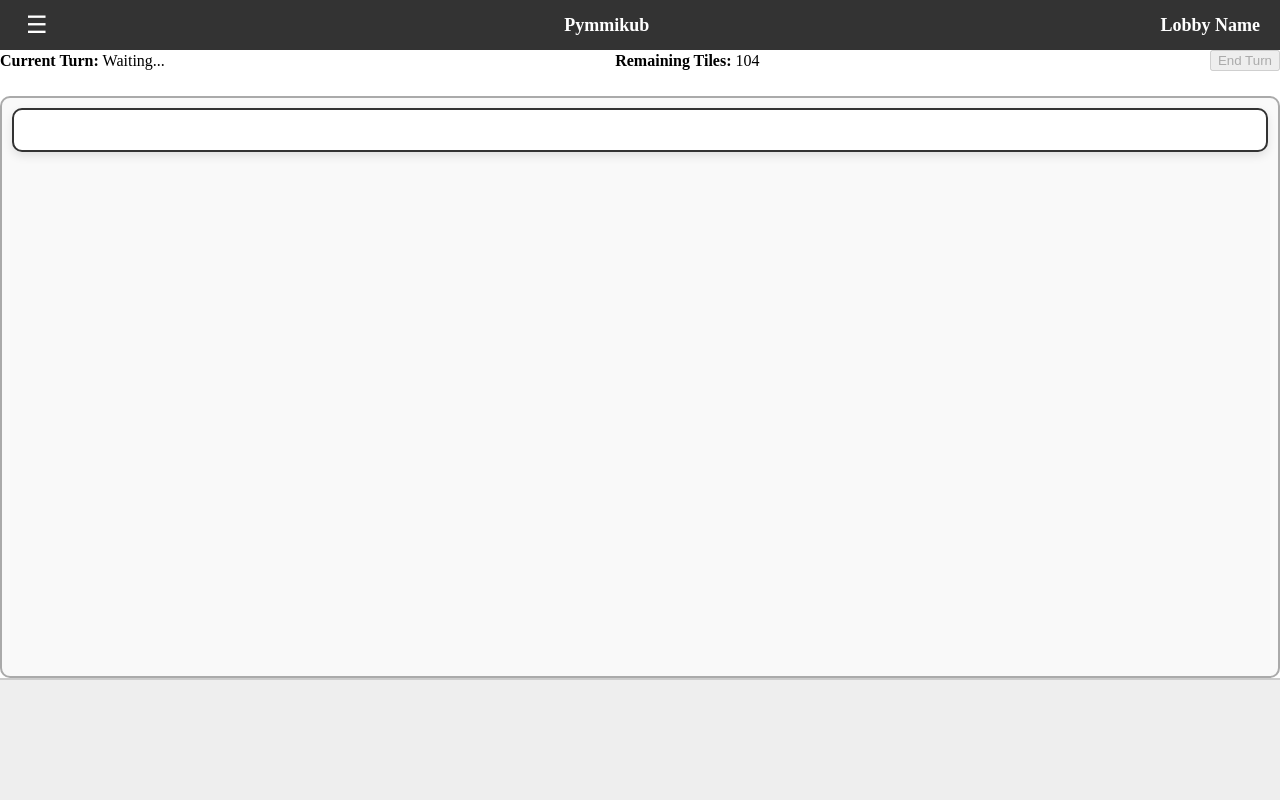
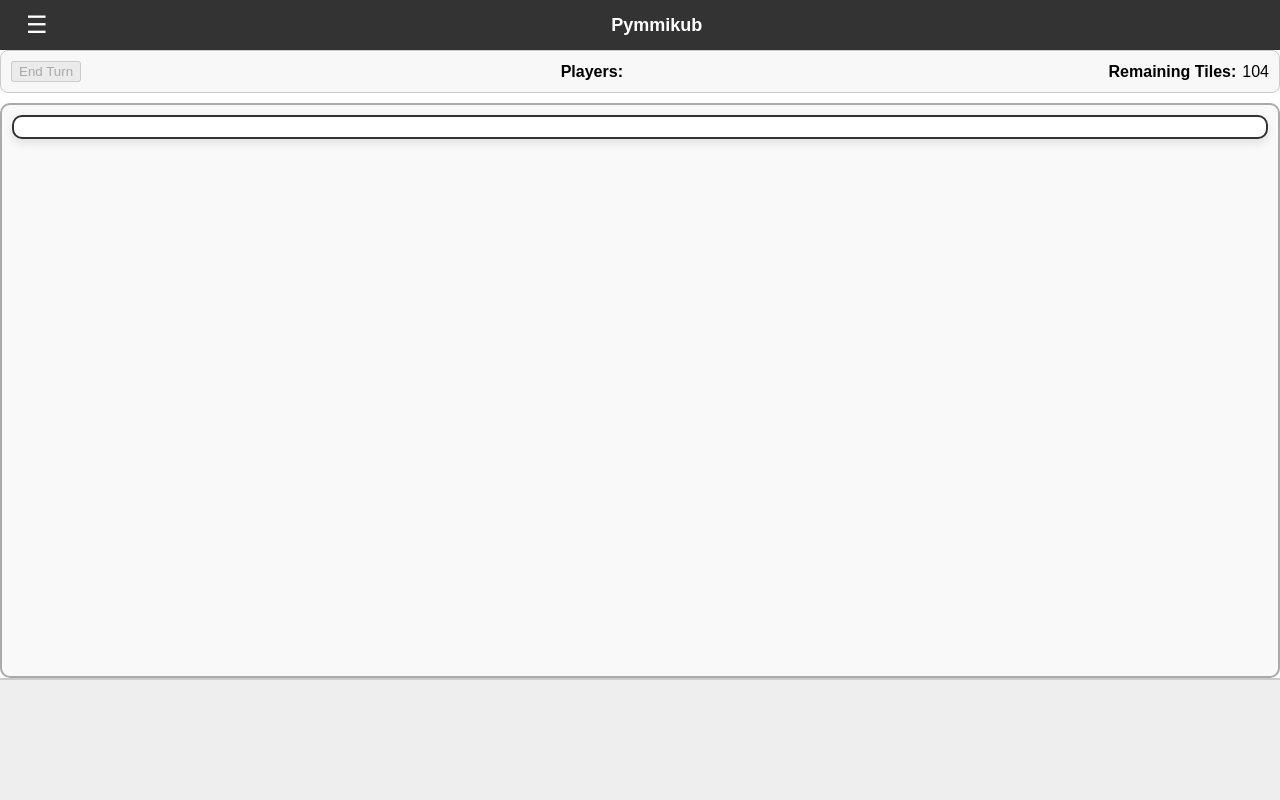
Before and after one commit to mlitvinov021/pymmikub, a Flask app: page / in a window 1280 px wide. Run offline with Flask 3, Linux system fonts and the light colour scheme; some libraries are stand-ins or nearby versions.

Commit message:
Index page redesign, game.js and styles.css

```diff
--- a/pymmikub/static/css/styles.css
+++ b/pymmikub/static/css/styles.css
@@ -1,3 +1,4 @@
+/* ========== GLOBAL RESET & BASE ========== */
 html, body {
     margin: 0;
     padding: 0;
@@ -8,84 +9,11 @@ body {
     display: flex;
     flex-direction: column;
     height: 100vh;
-    overflow: hidden; /* Prevent scrolling */
+    overflow: hidden;
+    font-family: Arial, sans-serif;
 }
 
-.bottom-center {
-    position: fixed;
-    bottom: 0;
-    left: 50%;
-    transform: translateX(-50%);
-    background-color: #f0f0f0;
-    padding: 10px 20px;
-    border-radius: 5px;
-    box-shadow: 0px 4px 6px rgba(0, 0, 0, 0.1);
-}
-
-#game-board {
-    border: 4px solid black;
-    border-radius: 5px;
-}
-
-#combo-grid {
-    display: grid;
-    grid-template-columns: repeat(2, 1fr); /* Create 2 columns */
-    gap: 10px; /* Add spacing between cells */
-    background-color: #ffffff;
-    padding: 20px;
-    border: 2px solid #333;
-    border-radius: 10px;
-    box-shadow: 0 4px 10px rgba(0, 0, 0, 0.1);
-}
-
-.combination {
-    background-color: #d0d0d0;
-    padding: 20px;
-    text-align: center;
-    border: 1px solid #aaa;
-    border-color: black;
-    border-radius: 5px;
-    font-size: 16px;
-    font-weight: bold;
-}
-
-.tile {
-    display: inline-block;
-    min-width: 50px; /* Prevent squishing */
-    width: 50px; /* Tile width */
-    height: 80px; /* Tile height */
-    margin: 2px; /* Space between tiles */
-    background-color: #aaa; /* Base background color */
-    border: 2px solid black; /* Black border for clarity */
-    border-radius: 10px; /* Rounded corners */
-    text-align: center; /* Center the text horizontally */
-    position: relative; /* Enable precise positioning for content */
-    font-family: Arial, sans-serif; /* Clear and readable font */
-    font-size: 24px; /* Big font size for the number */
-    font-weight: bold; /* Make the number bold */
-    color: white; /* Default text color */
-    flex-shrink: 0;
-}
-
-/* Example color styles */
-.RED { color: red; }
-.BLUE { color: blue; }
-.YELLOW { color: yellow; }
-.BLACK { color: black; }
-
-.new {border-color: green;}
-
-.invalid {border-color: red;}
-
-.placer {
-    display: inline-block;
-    position: relative; /* Enable precise positioning for content */
-    width: 5px;
-    height: 80px;
-    border: 1px dotted black;
-    border-radius: 10px;
-}
-
+/* ========== LAYOUT CONTAINERS ========== */
 .top-bar {
     display: flex;
     align-items: center;
@@ -103,6 +31,7 @@ body {
     border: none;
     color: white;
     cursor: pointer;
+    margin-left: 0;
 }
 
 .game-title {
@@ -123,41 +52,68 @@ body {
 }
 
 .upper-section {
-    flex: 1; /* Take all remaining space */
+    flex: 1;
     overflow: hidden;
     display: flex;
     flex-direction: column;
 }
 
+.bottom-center {
+    position: fixed;
+    bottom: 0;
+    left: 50%;
+    transform: translateX(-50%);
+    background-color: #f0f0f0;
+    padding: 10px 20px;
+    border-radius: 5px;
+    box-shadow: 0px 4px 6px rgba(0, 0, 0, 0.1);
+}
+
+/* ========== GAME INFO & PLAYER LIST ========== */
 .game-info {
     display: flex;
     justify-content: space-between;
     align-items: center;
+    gap: 20px;
+    flex-wrap: wrap;
     margin-bottom: 10px;
-    flex-wrap: wrap;
+    padding: 10px;
+    background-color: #f8f8f8;
+    border-radius: 8px;
+    border: 1px solid #ccc;
+}
+
+.game-info > div,
+.game-info > button {
+    display: flex;
+    align-items: center;
+    gap: 6px;
 }
 
 .player-list {
     display: flex;
-    gap: 10px;
-    margin: 5px 0 10px;
+    gap: 6px;
     flex-wrap: wrap;
+    list-style: none;
+    padding: 0;
+    margin: 0;
 }
 
-.player {
-    padding: 5px 10px;
+.player-list .player {
+    background-color: #ddd;
+    padding: 4px 8px;
     border-radius: 5px;
-    background-color: #ddd;
+    font-size: 14px;
     font-weight: bold;
-    font-size: 14px;
 }
 
-.player.current {
+.player-list .player.current {
     background-color: #ffd700;
     color: black;
-    box-shadow: 0 0 5px rgba(0,0,0,0.3);
+    box-shadow: 0 0 5px rgba(0, 0, 0, 0.2);
 }
 
+/* ========== COMBO SECTION ========== */
 .combo-section {
     flex: 1;
     overflow-y: auto;
@@ -167,14 +123,100 @@ body {
     background-color: #f9f9f9;
 }
 
-.combo-scroll {
+#combo-grid {
     display: grid;
-    grid-template-columns: repeat(2, 1fr);
+    grid-template-columns: 1fr;
     gap: 10px;
+    padding: 10px;
+    overflow-y: auto;
+    background-color: #ffffff;
+    border: 2px solid #333;
+    border-radius: 10px;
+    box-shadow: 0 4px 10px rgba(0, 0, 0, 0.1);
+    max-height: 100%;
 }
 
+@media (min-width: 700px) and (orientation: landscape) {
+    #combo-grid {
+        grid-template-columns: 1fr 1fr;
+    }
+}
+
+.combination {
+    background-color: #f0f0f0;
+    padding: 10px;
+    border: 1px solid #aaa;
+    border-radius: 5px;
+    overflow-x: auto;
+    display: flex;
+    justify-content: flex-start;
+    align-items: center;
+    gap: 6px;
+    white-space: nowrap;
+    box-shadow: inset 0 0 3px rgba(0, 0, 0, 0.1);
+    scroll-padding-left: 10px;
+}
+
+.combination:has(.placer):only-child .placer,
+.combination > .placer:only-child {
+    flex: 1 1 auto;
+    min-width: 100%;
+    justify-content: center;
+}
+
+/* ========== TILES & PLACERS ========== */
+.tile {
+    display: flex;
+    flex-direction: column;
+    justify-content: flex-start;
+    align-items: center;
+    width: 50px;
+    height: 80px;
+    margin: 2px;
+    background-color: #aaa;
+    border: 2px solid black;
+    border-radius: 10px;
+    font-size: 24px;
+    font-weight: bold;
+    color: white;
+    flex-shrink: 0;
+    padding-top: 6px;
+    box-sizing: border-box;
+}
+
+.tile-number {
+    line-height: 1;
+}
+
+.RED { color: red; }
+.BLUE { color: blue; }
+.YELLOW { color: yellow; }
+.BLACK { color: black; }
+
+.new { border-color: green; }
+.invalid { border-color: red; }
+
+.placer {
+    display: flex;
+    align-items: center;
+    justify-content: center;
+    height: 80px;
+    width: 30px;
+    border: 1px dashed #888;
+    border-radius: 8px;
+    background-color: rgba(0, 0, 0, 0.05);
+    transition: background-color 0.2s;
+    flex-shrink: 0;
+}
+
+.placer.dragover {
+    background-color: rgba(0, 128, 0, 0.1);
+    border-color: green;
+}
+
+/* ========== PLAYER HAND ========== */
 .player-hand-section {
-    height: calc(80px + 20px); /* tile height + vertical padding */
+    height: calc(80px + 20px);
     background-color: #eee;
     padding: 10px;
     border-top: 2px solid #ccc;
@@ -189,7 +231,7 @@ body {
     height: 100%;
 }
 
-/* Side panel */
+/* ========== SIDE PANEL ========== */
 .side-panel {
     height: 100%;
     width: 250px;
@@ -221,7 +263,7 @@ body {
 .close-btn {
     position: absolute;
     top: 10px;
-    right: 20px;
+    left: 20px;
     font-size: 30px;
     background: none;
     border: none;
--- a/pymmikub/static/js/game.js
+++ b/pymmikub/static/js/game.js
@@ -1,151 +1,183 @@
-const socket = io.connect('http://' + document.domain + ':' + location.port);
-const room = 'default'
+class GameClient {
+    constructor(room = 'default') {
+        this.room = room;
+        this.socket = io.connect(`http://${document.domain}:${location.port}`);
+        this.endTurnButton = document.getElementById('end-turn');
+        this.boardEl = document.getElementById('combo-grid');
+        this.handEl = document.getElementById('player-tiles');
+        this.currentPlayerEl = document.getElementById('current-player');
+        this.remainingTilesEl = document.getElementById('remaining-tiles');
+        this.playerListEl = document.getElementById('player-list');
 
-// Join the game
-socket.emit('join_game', { room: room });
-
-let end_turn_button = document.getElementById('end-turn');
-
-socket.on('game_update', function(data) {
-    // Update game board
-    console.log(data);
-    document.getElementById('combo-grid').innerHTML = data[room].board.map((comboInfo, comboIndex) => {
-        const tiles = data[room].board[comboIndex].tiles.map((tileInfo, tileIndex) => {
-            const newTile = tile(tileInfo);
-            const newPlacer = placer(comboIndex + 1, tileIndex + 1);
-            return newTile + newPlacer;
-        }).join('');
-
-        if (tiles.length === 0) {
-            return comb(comboIndex + 1, comboInfo.is_valid, placer(comboIndex + 1, 0));
+        this.registerSocketEvents();
+        this.socket.emit('join_game', { room: this.room });
     }
 
-        return comb(comboIndex + 1, comboInfo.is_valid, placer(comboIndex + 1, 0) + tiles);
-    }).join('');
-
-    // Update player hand
-    document.getElementById('player-tiles').innerHTML = placer(0, 0) + data[room].hand.tiles.map((tileInfo, tileIndex) => {
-        const newTile = tile(tileInfo);
-        const newPlacer = placer(0, tileIndex + 1);
-        return newTile + newPlacer;
-    }).join('');
-
-    document.getElementById('end-turn').innerText = data[room].has_player_moved ? 'End Turn' : 'Skip Turn';
-
-    let players = data[room].players
-    let current_player = data[room].current_player
-    updatePlayerList(players, current_player);
+    registerSocketEvents() {
+        this.socket.on('game_update', (data) => {
+            console.log(data)
+            const roomData = data[this.room];
+            this.updateBoard(roomData.board);
+            this.updateHand(roomData.hand.tiles);
+            this.updatePlayerList(roomData.players, roomData.current_player);
+            this.updateTiles(roomData.tiles)
+            this.updateTurn(roomData.current_player, roomData.has_player_moved);
         });
 
-
-socket.on('turn_update', function(data) {
-    console.log(data);
-    document.getElementById('current-player').textContent = data.current_player;
-    // set button as active for the current player
-    if(data.current_player === socket.id) {
-        end_turn_button.disabled = false;
-    }
-    else {
-        end_turn_button.disabled = true;
-    }
-
-    let players = data[room].players || []
-    let current_player = data[room].current_player || ''
-    updatePlayerList(players, current_player);
-});
-
-
-function updatePlayerList(players, current_player) {
-    var playerList = document.getElementById('player-list');
-    playerList.innerHTML = '';
-    players.forEach(function(player) {
-        var li = document.createElement('li');
-        li.textContent = player;
-        li.classList.add('player');
-        if (player === current_player) {
-            li.classList.add('current');
-        }
-        playerList.appendChild(li);
+        this.socket.on('turn_update', (data) => {
+            this.updateTurn(data.current_player);
+            this.updatePlayerList(data.players, data.current_player);
         });
     }
 
+    updateBoard(board) {
+        this.boardEl.innerHTML = '';
+        board.forEach((comboInfo, comboIndex) => {
+            const combo = document.createElement('div');
+            combo.className = `combination ${comboInfo.is_valid ? 'valid' : 'invalid'}`;
+            combo.dataset.combo = comboIndex + 1;
 
-function allowDrop(ev) {
-    ev.preventDefault();
-    ev.target.style.width = '50px';
+            combo.appendChild(this.createPlacer(comboIndex + 1, 0));
+
+            comboInfo.tiles.forEach((tileInfo, tileIndex) => {
+                combo.appendChild(this.createTile(tileInfo));
+                combo.appendChild(this.createPlacer(comboIndex + 1, tileIndex + 1));
+            });
+
+            if (combo.children.length === 1 && combo.firstChild.classList.contains('placer')) {
+                combo.firstChild.style.flex = '1 1 auto';
+                combo.firstChild.style.minWidth = '100%';
             }
 
+            this.boardEl.appendChild(combo);
+        });
+    }
 
-function drag(ev) {
+    updateHand(tiles) {
+        this.handEl.innerHTML = '';
+        this.handEl.appendChild(this.createPlacer(0, 0));
+
+        tiles.forEach((tileInfo, tileIndex) => {
+            this.handEl.appendChild(this.createTile(tileInfo));
+            this.handEl.appendChild(this.createPlacer(0, tileIndex + 1));
+        });
+    }
+
+    updateTiles(remainingTiles) {
+        if (this.remainingTilesEl && remainingTiles !== null) {
+            this.remainingTilesEl.textContent = remainingTiles;
+        }
+    }
+
+    updateTurn(currentPlayer, hasMoved = false) {
+        if (this.currentPlayerEl) {
+            this.currentPlayerEl.textContent = currentPlayer;
+        }
+
+        if (this.endTurnButton) {
+            this.endTurnButton.disabled = currentPlayer !== this.socket.id;
+            this.endTurnButton.textContent = hasMoved ? 'End Turn' : 'Skip Turn';
+        }
+    }
+
+    updatePlayerList(players, currentPlayer) {
+        this.playerListEl.innerHTML = '';
+        players.forEach(player => {
+            const li = document.createElement('li');
+            li.textContent = player;
+            li.classList.add('player');
+            if (player === currentPlayer) {
+                li.classList.add('current');
+            }
+            this.playerListEl.appendChild(li);
+        });
+    }
+
+    createTile(tileInfo) {
+        const span = document.createElement('span');
+        span.id = tileInfo.id;
+        span.className = `tile ${tileInfo.color} ${tileInfo.is_new ? 'new' : ''}`;
+        span.setAttribute('draggable', 'true');
+        span.dataset.tileNumber = tileInfo.number;
+        span.dataset.tileColor = tileInfo.color;
+        span.dataset.tileIsnew = tileInfo.is_new;
+        span.textContent = tileInfo.number;
+
+        span.addEventListener('dragstart', this.drag.bind(this));
+        return span;
+    }
+
+    createPlacer(comboIndex, position) {
+        const span = document.createElement('span');
+        span.className = 'placer';
+        span.dataset.combo = comboIndex;
+        span.dataset.position = position;
+        span.innerHTML = '&nbsp;';
+
+        span.addEventListener('drop', this.drop.bind(this));
+        span.addEventListener('dragover', this.allowDrop.bind(this));
+        span.addEventListener('dragleave', this.leave.bind(this));
+
+        return span;
+    }
+
+    comb(comboIndex, isValid, content) {
+        const div = document.createElement('div');
+        div.className = `combination ${isValid ? 'valid' : 'invalid'}`;
+        div.dataset.combo = comboIndex;
+        div.innerHTML = content;
+        return div.outerHTML;
+    }
+
+    endTurn() {
+        this.socket.emit('end_turn', { room: this.room });
+    }
+
+    allowDrop(ev) {
+        ev.preventDefault();
+        ev.target.classList.add('dragover');
+    }
+
+    drag(ev) {
         ev.dataTransfer.setData("id", ev.target.id);
         ev.dataTransfer.setData("origin", ev.target.parentElement.dataset.combo);
     }
 
-
-function leave(ev) {
-    ev.target.style.width = "5px";
+    leave(ev) {
+        ev.target.classList.remove('dragover');
     }
 
-
-function drop(ev) {
+    drop(ev) {
         ev.preventDefault();
-
+        ev.target.classList.remove('dragover');
         const tileId = ev.dataTransfer.getData("id");
         const origin = parseInt(ev.dataTransfer.getData("origin"));
         const target = parseInt(ev.target.dataset.combo);
         const position = parseInt(ev.target.dataset.position);
 
-    ev.target.style.width = "5px";
+        const tileElement = document.getElementById(tileId);
+        const tileData = {
+            id: tileId,
+            number: parseInt(tileElement.dataset.tileNumber),
+            color: tileElement.dataset.tileColor,
+            is_new: tileElement.dataset.tileIsnew
+        };
 
-    placeTile(tileId, origin, target, position);
+        this.socket.emit('place_tile', {
+            room: this.room,
+            tile: tileData,
+            origin: origin,
+            target: target,
+            position: position
+        });
+    }
 }
 
+// Initialize the game client once DOM is loaded
+document.addEventListener('DOMContentLoaded', () => {
+    window.game = new GameClient();
 
-function placeTile(tileId, origin, target, position) {
-    const tileNumber = document.getElementById(tileId).dataset.tileNumber;
-    const tileColor = document.getElementById(tileId).dataset.tileColor;
-    const tileIsNew = document.getElementById(tileId).dataset.tileIsnew;
-
-    socket.emit('place_tile', { room: room, tile: {id: tileId, number: parseInt(tileNumber), color: tileColor, is_new: tileIsNew}, origin: origin, target: target, position: position });
-}
-
-
-function tile(tileInfo) {
-    var tile = document.createElement('span');
-    tile.setAttribute('id', tileInfo.id);
-    tile.setAttribute('draggable', 'true');
-    tile.setAttribute('ondragstart', 'drag(event)');
-    tile.setAttribute('class', 'tile ' + tileInfo.color + ' ' + (tileInfo.is_new ? 'new' : ''));
-    tile.setAttribute('data-tile-number', tileInfo.number);
-    tile.setAttribute('data-tile-color', tileInfo.color);
-    tile.setAttribute('data-tile-isnew', tileInfo.is_new);
-    tile.appendChild(document.createTextNode(tileInfo.number));
-    return tile.outerHTML;
-}
-
-
-function placer(comboIndex, position) {
-    var placer = document.createElement('span');
-    placer.setAttribute('ondrop', 'drop(event)');
-    placer.setAttribute('ondragover', 'allowDrop(event)');
-    placer.setAttribute('ondragleave', 'leave(event)');
-    placer.setAttribute('class', 'placer');
-    placer.setAttribute('data-combo', comboIndex);
-    placer.setAttribute('data-position', position);
-    placer.appendChild(document.createTextNode(`\u00a0`));
-    return placer.outerHTML;
-}
-
-
-function comb(comboIndex, comboValid, content) {
-    var combo = document.createElement('div');
-    combo.setAttribute('class', 'combination ' + (comboValid ? 'valid' : 'invalid'));
-    combo.setAttribute('data-combo', comboIndex);
-    combo.innerHTML = content;
-    return combo.outerHTML;
-}
-
-
-function endTurn() {
-    socket.emit('end_turn', { room: room });
-}
+    document.getElementById('end-turn').addEventListener('click', () => {
+        game.endTurn();
+    });
+});
--- a/pymmikub/static/js/game_es6.js
+++ /dev/null
@@ -1,179 +0,0 @@
-class GameClient {
-    constructor(room = 'default') {
-        this.room = room;
-        this.socket = io.connect(`http://${document.domain}:${location.port}`);
-        this.endTurnButton = document.getElementById('end-turn');
-        this.boardEl = document.getElementById('combo-grid');
-        this.handEl = document.getElementById('player-tiles');
-        this.currentPlayerEl = document.getElementById('current-player');
-        this.remainingTilesEl = document.getElementById('remaining-tiles');
-        this.playerListEl = document.getElementById('player-list');
-
-        this.registerSocketEvents();
-        this.socket.emit('join_game', { room: this.room });
-    }
-
-    registerSocketEvents() {
-        this.socket.on('game_update', (data) => {
-            console.log(data)
-            const roomData = data[this.room];
-            this.updateBoard(roomData.board);
-            this.updateHand(roomData.hand.tiles);
-            this.updatePlayerList(roomData.players, roomData.current_player);
-            this.updateTiles(roomData.tiles)
-            this.updateTurn(roomData.current_player, roomData.has_player_moved);
-        });
-
-        this.socket.on('turn_update', (data) => {
-            this.updateTurn(data.current_player);
-            this.updatePlayerList(data.players, data.current_player);
-        });
-    }
-
-    updateBoard(board) {
-        this.boardEl.innerHTML = '';
-        board.forEach((comboInfo, comboIndex) => {
-            const combo = document.createElement('div');
-            combo.className = `combination ${comboInfo.is_valid ? 'valid' : 'invalid'}`;
-            combo.dataset.combo = comboIndex + 1;
-
-            combo.appendChild(this.createPlacer(comboIndex + 1, 0));
-
-            comboInfo.tiles.forEach((tileInfo, tileIndex) => {
-                combo.appendChild(this.createTile(tileInfo));
-                combo.appendChild(this.createPlacer(comboIndex + 1, tileIndex + 1));
-            });
-
-            this.boardEl.appendChild(combo);
-        });
-    }
-
-    updateHand(tiles) {
-        this.handEl.innerHTML = '';
-        this.handEl.appendChild(this.createPlacer(0, 0));
-
-        tiles.forEach((tileInfo, tileIndex) => {
-            this.handEl.appendChild(this.createTile(tileInfo));
-            this.handEl.appendChild(this.createPlacer(0, tileIndex + 1));
-        });
-    }
-
-    updateTiles(remainingTiles) {
-        if (this.remainingTilesEl && remainingTiles !== null) {
-            this.remainingTilesEl.textContent = remainingTiles;
-        }
-    }
-
-    updateTurn(currentPlayer, hasMoved = false) {
-        if (this.currentPlayerEl) {
-            this.currentPlayerEl.textContent = currentPlayer;
-        }
-
-        if (this.endTurnButton) {
-            this.endTurnButton.disabled = currentPlayer !== this.socket.id;
-            this.endTurnButton.textContent = hasMoved ? 'End Turn' : 'Skip Turn';
-        }
-    }
-
-    updatePlayerList(players, currentPlayer) {
-        this.playerListEl.innerHTML = '';
-        players.forEach(player => {
-            const li = document.createElement('li');
-            li.textContent = player;
-            li.classList.add('player');
-            if (player === currentPlayer) {
-                li.classList.add('current');
-            }
-            this.playerListEl.appendChild(li);
-        });
-    }
-
-    createTile(tileInfo) {
-        const span = document.createElement('span');
-        span.id = tileInfo.id;
-        span.className = `tile ${tileInfo.color} ${tileInfo.is_new ? 'new' : ''}`;
-        span.setAttribute('draggable', 'true');
-        span.dataset.tileNumber = tileInfo.number;
-        span.dataset.tileColor = tileInfo.color;
-        span.dataset.tileIsnew = tileInfo.is_new;
-        span.textContent = tileInfo.number;
-
-        span.addEventListener('dragstart', this.drag.bind(this));
-        return span;
-    }
-
-    createPlacer(comboIndex, position) {
-        const span = document.createElement('span');
-        span.className = 'placer';
-        span.dataset.combo = comboIndex;
-        span.dataset.position = position;
-        span.innerHTML = '&nbsp;';
-
-        span.addEventListener('drop', this.drop.bind(this));
-        span.addEventListener('dragover', this.allowDrop.bind(this));
-        span.addEventListener('dragleave', this.leave.bind(this));
-
-        return span;
-    }
-
-    comb(comboIndex, isValid, content) {
-        const div = document.createElement('div');
-        div.className = `combination ${isValid ? 'valid' : 'invalid'}`;
-        div.dataset.combo = comboIndex;
-        div.innerHTML = content;
-        return div.outerHTML;
-    }
-
-    endTurn() {
-        this.socket.emit('end_turn', { room: this.room });
-    }
-
-    allowDrop(ev) {
-        ev.preventDefault();
-        ev.target.style.width = '50px';
-    }
-
-    drag(ev) {
-        ev.dataTransfer.setData("id", ev.target.id);
-        ev.dataTransfer.setData("origin", ev.target.parentElement.dataset.combo);
-    }
-
-    leave(ev) {
-        ev.target.style.width = "5px";
-    }
-
-    drop(ev) {
-        ev.preventDefault();
-        const tileId = ev.dataTransfer.getData("id");
-        const origin = parseInt(ev.dataTransfer.getData("origin"));
-        const target = parseInt(ev.target.dataset.combo);
-        const position = parseInt(ev.target.dataset.position);
-
-        ev.target.style.width = "5px";
-
-        const tileElement = document.getElementById(tileId);
-        const tileData = {
-            id: tileId,
-            number: parseInt(tileElement.dataset.tileNumber),
-            color: tileElement.dataset.tileColor,
-            is_new: tileElement.dataset.tileIsnew
-        };
-
-        this.socket.emit('place_tile', {
-            room: this.room,
-            tile: tileData,
-            origin: origin,
-            target: target,
-            position: position
-        });
-    }
-}
-
-// Initialize the game client once DOM is loaded
-document.addEventListener('DOMContentLoaded', () => {
-    window.game = new GameClient();
-
-    document.getElementById('end-turn').addEventListener('click', () => {
-        game.endTurn();
-    });
-});
--- a/pymmikub/templates/base.html
+++ b/pymmikub/templates/base.html
@@ -12,7 +12,7 @@
     <div class="top-bar">
         <button class="burger-menu">&#9776;</button>
         <div class="game-title">Pymmikub</div>
-        <div class="lobby-name" id="lobby-name">Lobby Name</div>
+        <!-- <div class="lobby-name" id="lobby-name">Lobby Name</div> -->
     </div>
 
     <div id="side-panel" class="side-panel">
--- a/pymmikub/templates/index.html
+++ b/pymmikub/templates/index.html
@@ -4,13 +4,12 @@
 <div class="game-container">
     <div class="upper-section">
         <div class="game-info">
-            <div><strong>Current Turn:</strong> <span id="current-player">Waiting...</span></div>
+            <button id="end-turn" class="btn" disabled="true">End Turn</button>
+            <div><strong>Players:</strong><div class="player-list" id="player-list"></div></div>
             <div><strong>Remaining Tiles:</strong> <span id="remaining-tiles">104</span></div>
-            <button id="end-turn" class="btn" disabled="true">End Turn</button>
+
         </div>
 
-        <!-- Add player list display -->
-        <div class="player-list" id="player-list"></div>
         <div class="combo-section">
             <div id="combo-grid" class="combo-scroll">
                 <!-- Combos will be added dynamically -->
@@ -28,5 +27,5 @@
 </div>
 
 <script src="https://cdnjs.cloudflare.com/ajax/libs/socket.io/4.0.1/socket.io.js"></script>
-<script src="{{ url_for('static', filename='js/game_es6.js') }}"></script>
+<script src="{{ url_for('static', filename='js/game.js') }}"></script>
 {% endblock %}
```
Lines whose indentation alone changed are shown as unchanged.
